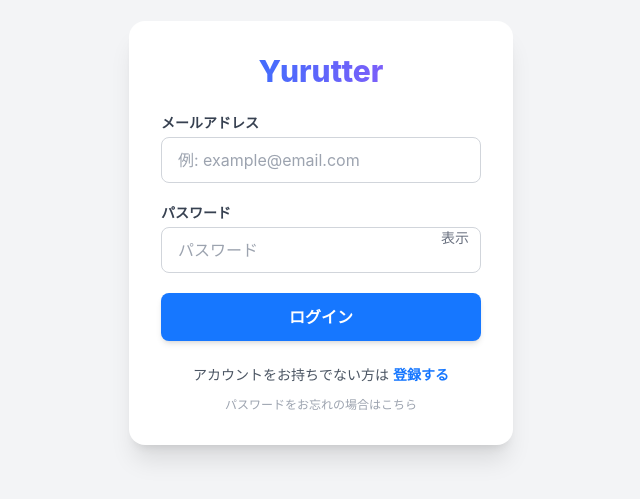
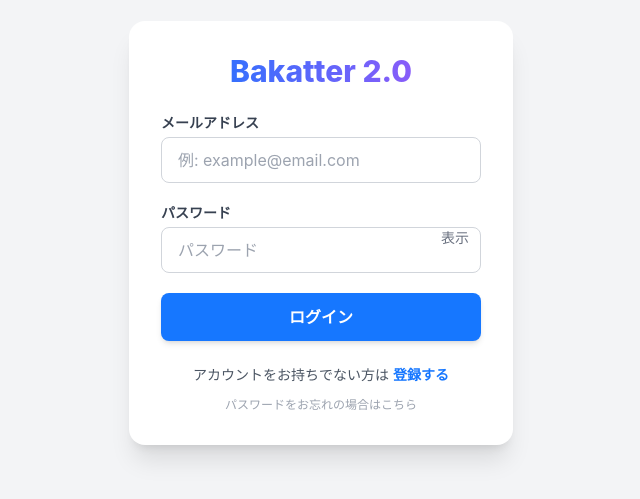
Before and after one commit to Miyabi-Kushida/Yurutter, a React (Vite) app: page /login in a window 1280 px wide. Shown: the part 167-666 px from the top of the page, without its empty margins (319-959 px from the left). Built offline with nearby package versions, Linux system fonts and the light colour scheme; no server answers; the database is empty.

Commit message:
Update Login.jsx

```diff
--- a/src/components/Login.jsx
+++ b/src/components/Login.jsx
@@ -76,7 +76,7 @@ export default function Login() {
         className="bg-white shadow-xl rounded-2xl p-8 w-[90%] max-w-sm text-center"
       >
         <h1 className="text-3xl font-extrabold mb-6 bg-gradient-to-r from-brand to-purple-500 bg-clip-text text-transparent">
-          Yurutter
+          Bakatter 2.0
         </h1>
 
         <form onSubmit={handleLogin} className="space-y-5">
```
